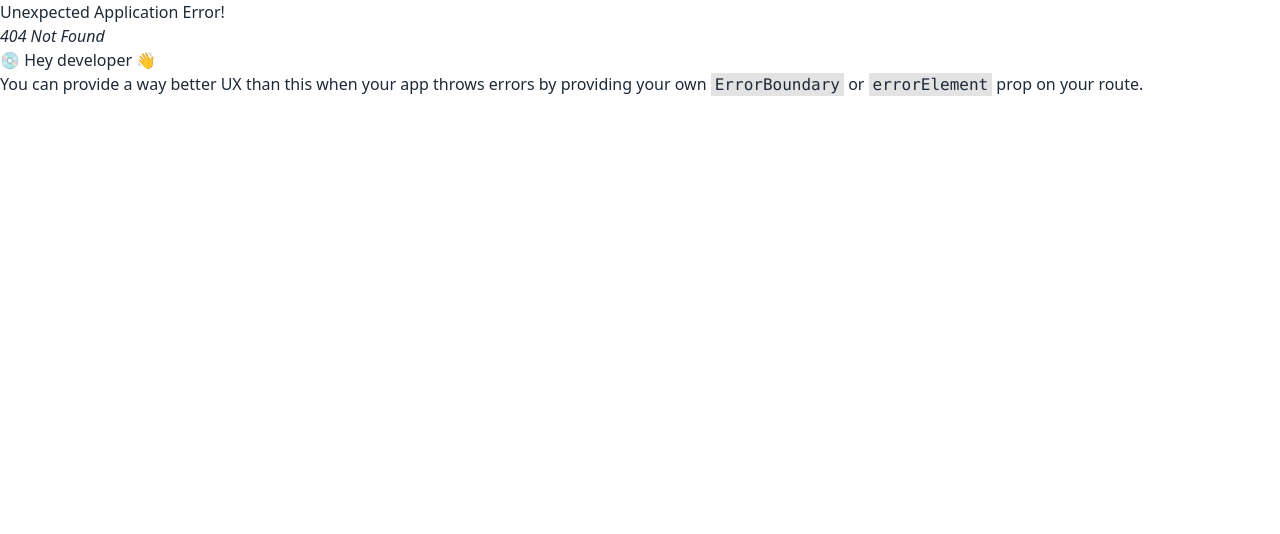
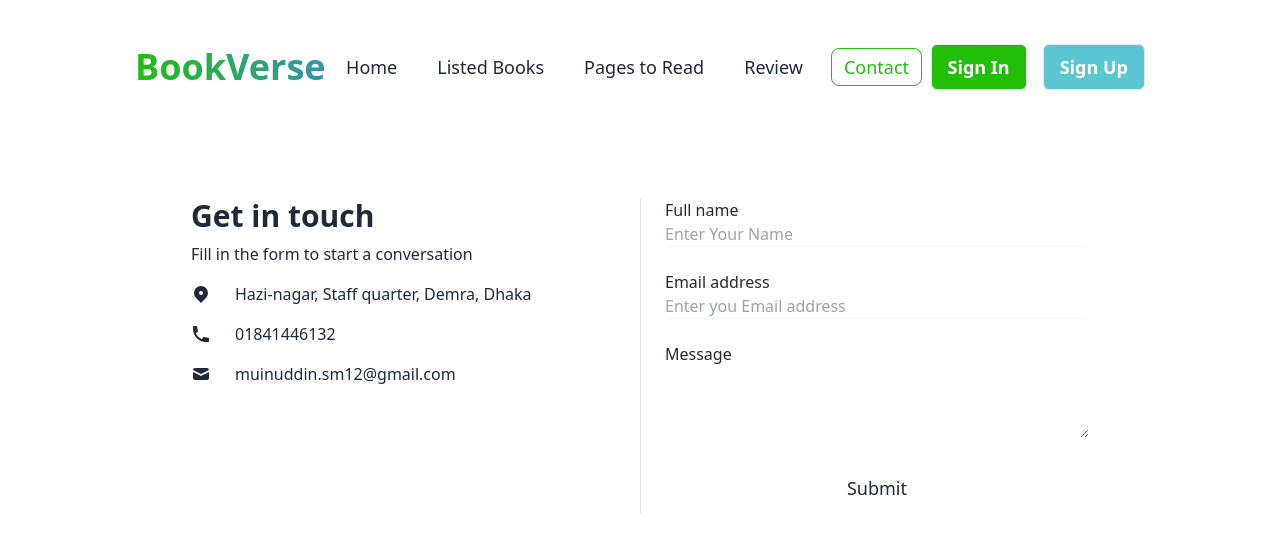
Before and after one commit to muinuddin-sm12/BookVerse, a React (Vite) app: page /contact in a window 1280 px wide. Before the commit this address had no page. Shown: the top 534 px of the page. Built offline with nearby package versions, Linux system fonts and the light colour scheme.

Commit message:
Contact page added

```diff
--- a/src/components/Books.jsx
+++ b/src/components/Books.jsx
@@ -1,4 +1,3 @@
-// import { FaRegStar } from "react-icons/fa6";
 import { useLoaderData } from "react-router-dom";
 import SingleBook from "./SingleBook";
 const Books = () => {
--- a/src/components/Hero.jsx
+++ b/src/components/Hero.jsx
@@ -3,12 +3,15 @@ import hero_image from "../assets/images/Hero_image.png";
 const Hero = () => {
   return (
     <div className="max-w-[1440px] flex justify-between items-center mx-auto px-4 md:px-[135px] rounded-3xl md:mb-10">
-      <div className="bg-base-200 w-full flex flex-col-reverse md:flex-row gap-4 md:gap-0 py-6 md:py-0 items-center min-h-[554px] px-6 md:px-28 rounded-3xl">
+      <div className="w-full flex bg-[#1313130D] z-30 flex-col-reverse md:flex-row gap-4 md:gap-0 py-6 md:py-0 items-center min-h-[554px] px-6 md:px-28 rounded-3xl ">
         <div className="flex-1">
           <h1 className="text-3xl md:text-5xl font-bold mb-8">
             Books to freshen up your bookshelf
           </h1>
-          <Link to="/listedbooks" className="bg-[#23BE0A] px-5 py-3 text-lg font-semibold hover:bg-white hover:text-[#23BE0A] transition duration-300 border-[1px] hover:border-[#23BE0A] text-white rounded-md">
+          <Link
+            to="/listedbooks"
+            className="bg-[#23BE0A] px-5 py-3 text-lg font-semibold hover:bg-white hover:text-[#23BE0A] transition duration-300 border-[1px] hover:border-[#23BE0A] text-white rounded-md"
+          >
             View The List
           </Link>
         </div>
@@ -21,3 +24,7 @@ const Hero = () => {
 };
 
 export default Hero;
+
+
+
+// bg-gradient-to-r from-[#b4f9a9]  to-[#bef3f9]
--- a/src/components/Nav.jsx
+++ b/src/components/Nav.jsx
@@ -3,7 +3,7 @@ import { Link, NavLink } from "react-router-dom";
 const Nav = () => {
   return (
     <div className="max-w-[1440px] py-10 mx-auto px-4 md:px-[135px] flex justify-between items-center">
-      <Link to="/" className="text-3xl font-bold">BookVerse</Link>
+      <Link to="/" className="text-[36px] font-bold bg-300% bg-gradient-to-r from-[#23BE0A] via-blue-500 to-[#59C6D2] text-transparent bg-clip-text animate-gradient">BookVerse</Link>
       <ul className="gap-4 hidden lg:flex items-center font-medium text-lg">
         <NavLink to="/" className={({isActive})=> isActive? "text-[#23BE0A] border-[1px] border-[#23BE0A] rounded-lg py-1 px-3" : "py-1 px-3"}>
           Home
@@ -13,6 +13,12 @@ const Nav = () => {
         </NavLink>
         <NavLink to="/pagestoread" className={({isActive})=> isActive? "text-[#23BE0A] border-[1px] border-[#23BE0A] rounded-lg py-1 px-3" : "py-1 px-3"}>
         Pages to Read
+        </NavLink>
+        <NavLink to="/review" className={({isActive})=> isActive? "text-[#23BE0A] border-[1px] border-[#23BE0A] rounded-lg py-1 px-3" : "py-1 px-3"}>
+        Review
+        </NavLink>
+        <NavLink to="/contact" className={({isActive})=> isActive? "text-[#23BE0A] border-[1px] border-[#23BE0A] rounded-lg py-1 px-3" : "py-1 px-3"}>
+        Contact
         </NavLink>
       </ul>
       <div className="flex items-center gap-4">
--- a/src/pages/BookDetails.jsx
+++ b/src/pages/BookDetails.jsx
@@ -30,9 +30,7 @@ const BookDetails = () => {
     const handleWishList = (singleBook) => {
       saveBookToWishList(singleBook)
     }
-    // const handleReadAndWish = (singleBook) => {
-    //   readAndWish(singleBook)
-    // }
+
   return (
     <div className="flex flex-col md:flex-row lg:gap-10 gap-6  py-10 justify-between items-center max-w-[1440px] mx-auto px-4 md:px-[135px] rounded-3xl">
       <div className="flex-1 rounded-2xl overflow-hidden h-[720px]">
@@ -55,7 +53,6 @@ const BookDetails = () => {
             </p>
                 ))
             }
-
           </div>
         </div>
         <table className='mb-4'>
--- /dev/null
+++ b/src/pages/Contact.jsx
@@ -0,0 +1,53 @@
+
+const Contact = () => {
+    return (
+        <div className="max-w-[1440px] py-10 mx-auto px-4 md:px-[135px]">
+            <section className="py-6 rounded-2xl dark:bg-gray-100 dark:text-gray-900">
+	<div className="grid max-w-6xl grid-cols-1 px-6 mx-auto lg:px-8 md:grid-cols-2 md:divide-x">
+		<div className="py-6 md:py-0 md:px-6">
+			<h1 className="text-3xl font-bold">Get in touch</h1>
+			<p className="pt-2 pb-4">Fill in the form to start a conversation</p>
+			<div className="space-y-4">
+				<p className="flex items-center">
+					<svg xmlns="http://www.w3.org/2000/svg" viewBox="0 0 20 20" fill="currentColor" className="w-5 h-5 mr-2 sm:mr-6">
+						<path fillRule="evenodd" d="M5.05 4.05a7 7 0 119.9 9.9L10 18.9l-4.95-4.95a7 7 0 010-9.9zM10 11a2 2 0 100-4 2 2 0 000 4z" clipRule="evenodd"></path>
+					</svg>
+					<span>Hazi-nagar, Staff quarter, Demra, Dhaka</span>
+				</p>
+				<p className="flex items-center">
+					<svg xmlns="http://www.w3.org/2000/svg" viewBox="0 0 20 20" fill="currentColor" className="w-5 h-5 mr-2 sm:mr-6">
+						<path d="M2 3a1 1 0 011-1h2.153a1 1 0 01.986.836l.74 4.435a1 1 0 01-.54 1.06l-1.548.773a11.037 11.037 0 006.105 6.105l.774-1.548a1 1 0 011.059-.54l4.435.74a1 1 0 01.836.986V17a1 1 0 01-1 1h-2C7.82 18 2 12.18 2 5V3z"></path>
+					</svg>
+					<span>01841446132</span>
+				</p>
+				<p className="flex items-center">
+					<svg xmlns="http://www.w3.org/2000/svg" viewBox="0 0 20 20" fill="currentColor" className="w-5 h-5 mr-2 sm:mr-6">
+						<path d="M2.003 5.884L10 9.882l7.997-3.998A2 2 0 0016 4H4a2 2 0 00-1.997 1.884z"></path>
+						<path d="M18 8.118l-8 4-8-4V14a2 2 0 002 2h12a2 2 0 002-2V8.118z"></path>
+					</svg>
+					<span>muinuddin.sm12@gmail.com</span>
+				</p>
+			</div>
+		</div>
+		<form className="flex flex-col py-6 space-y-6 md:py-0 md:px-6">
+			<label className="block">
+				<span className="mb-1">Full name</span>
+				<input type="text" placeholder="Enter Your Name" className="block w-full rounded-md shadow-sm focus:ring focus:ring-opacity-75 focus:dark:ring-default-600 dark:bg-gray-100" />
+			</label>
+			<label className="block">
+				<span className="mb-1">Email address</span>
+				<input type="email" placeholder="Enter you Email address" className="block w-full rounded-md shadow-sm focus:ring focus:ring-opacity-75 focus:dark:ring-default-600 dark:bg-gray-100" />
+			</label>
+			<label className="block">
+				<span className="mb-1">Message</span>
+				<textarea rows="3" className="block w-full rounded-md focus:ring focus:ring-opacity-75 focus:dark:ring-default-600 dark:bg-gray-100"></textarea>
+			</label>
+			<button type="button" className="self-center px-8 py-3 text-lg rounded focus:ring hover:ring focus:ring-opacity-75 dark:bg-default-600 dark:text-gray-50 focus:dark:ring-default-600 hover:dark:ring-default-600">Submit</button>
+		</form>
+	</div>
+</section>
+        </div>
+    );
+};
+
+export default Contact;
--- /dev/null
+++ b/src/pages/Review.jsx
@@ -0,0 +1,9 @@
+const Review = () => {
+    return (
+        <div>
+            <h1>Review Page</h1>
+        </div>
+    );
+};
+
+export default Review;
--- a/tailwind.config.js
+++ b/tailwind.config.js
@@ -5,7 +5,21 @@ export default {
     "./src/**/*.{js,ts,jsx,tsx}",
   ],
   theme: {
-    extend: {},
+    extend: {
+      keyframes: {
+        animatedgradient: {
+          '0%': { backgroundPosition: '0% 50%' },
+          '50%': { backgroundPosition: '100% 50%' },
+          '100%': { backgroundPosition: '0% 50%' },
+        },
+      },
+      backgroundSize: {
+        '300%': '300%',
+      },
+      animation: {
+        gradient: 'animatedgradient 6s ease infinite alternate',
+      },
+    },
   },
   plugins: [require("daisyui")],
 }
```
Also changed, not shown: src/components/Wishlist.jsx (+0 -10 lines), src/routes/Routes.jsx (+10 -0 lines).
